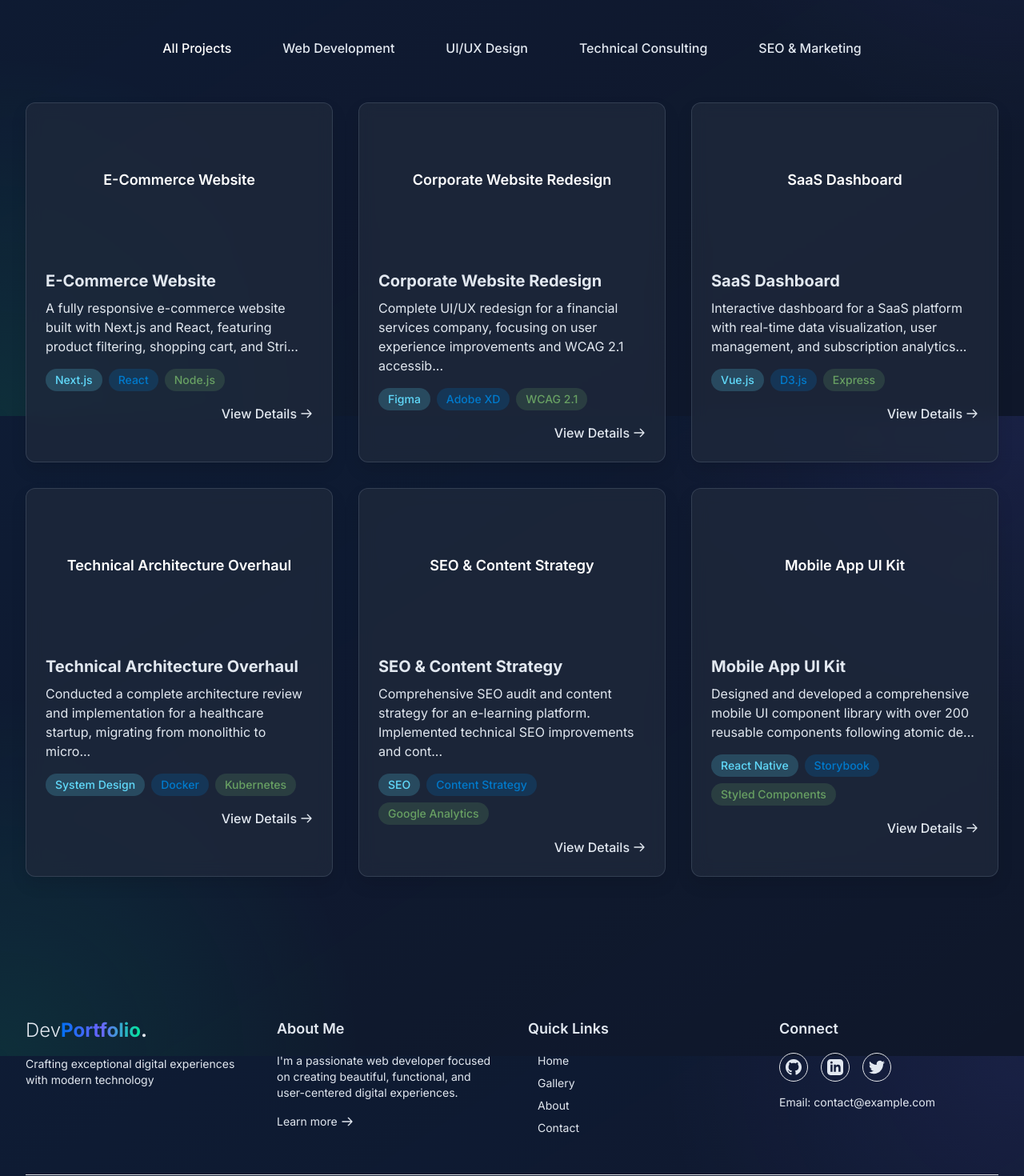
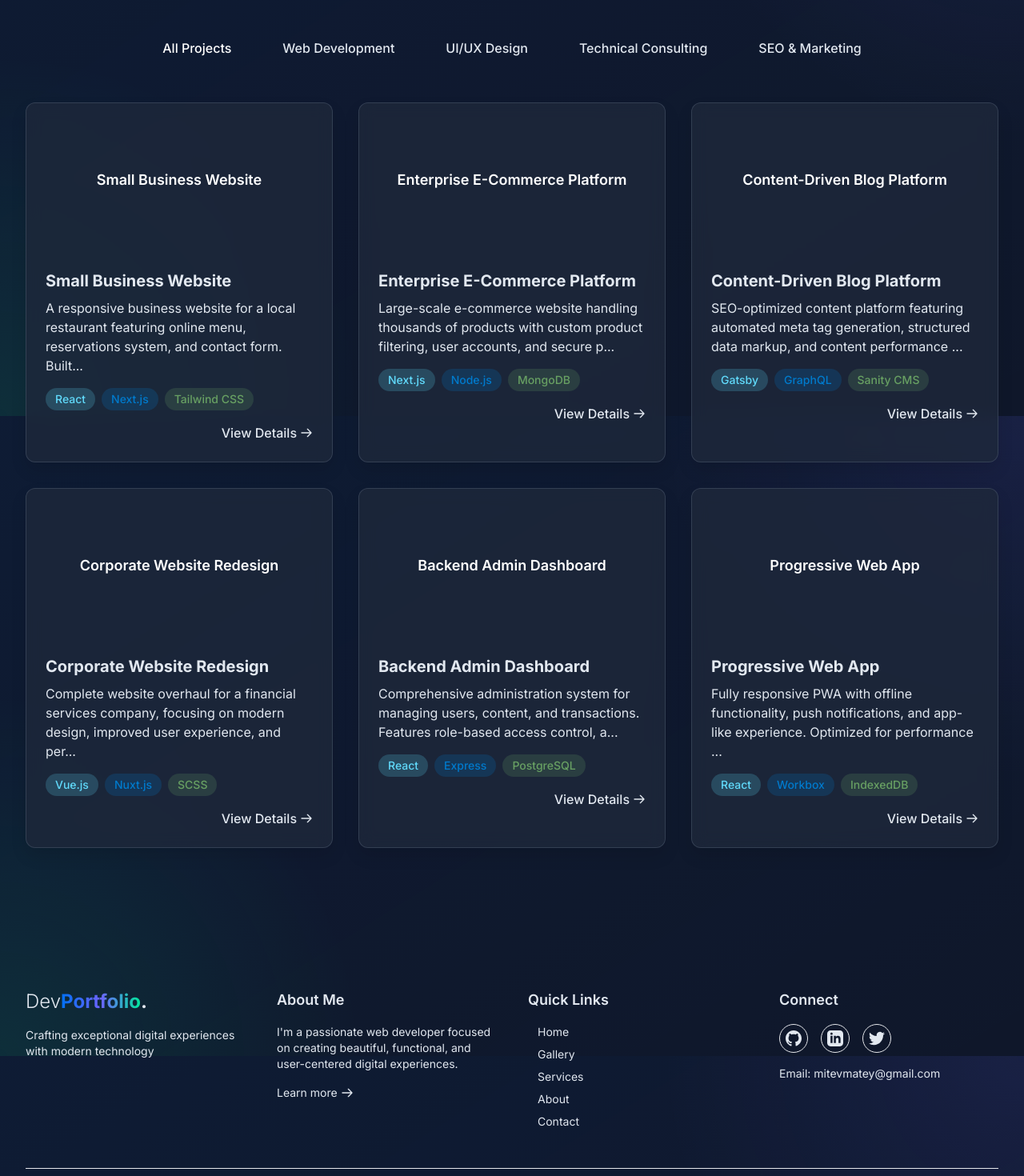
Before and after one commit to DDMitev/personal-portfolio, a Next.js app: page /gallery in a window 1280 px wide. Shown: the part 280-1750 px from the top of the page at 80% size. Built offline with nearby package versions, Linux system fonts and the light colour scheme.

Commit message:
Update web development focus: change all projects to web-based, update email in footer, and add Services page to footer menu

```diff
--- a/src/app/gallery/page.tsx
+++ b/src/app/gallery/page.tsx
@@ -48,63 +48,65 @@ interface MouseClickEvent {
 const sampleProjects: Project[] = [
   {
     id: '1',
-    title: 'E-Commerce Website',
-    description: 'A fully responsive e-commerce website built with Next.js and React, featuring product filtering, shopping cart, and Stripe integration for secure payments. Includes admin dashboard for inventory management.',
+    title: 'Small Business Website',
+    description: 'A responsive business website for a local restaurant featuring online menu, reservations system, and contact form. Built with modern web technologies for optimal performance and SEO.',
     projectType: 'web',
-    technologies: ['Next.js', 'React', 'Node.js', 'MongoDB', 'Stripe'],
-    githubUrl: 'https://github.com/username/ecommerce-platform',
-    liveUrl: 'https://ecommerce-platform.example.com',
+    technologies: ['React', 'Next.js', 'Tailwind CSS', 'Netlify'],
+    githubUrl: 'https://github.com/username/restaurant-website',
+    liveUrl: 'https://restaurant-example.com',
     featured: true,
     order: 1
   },
   {
     id: '2',
-    title: 'Corporate Website Redesign',
-    description: 'Complete UI/UX redesign for a financial services company, focusing on user experience improvements and WCAG 2.1 accessibility compliance. Resulted in 45% increase in conversion rate.',
-    projectType: 'design',
-    technologies: ['Figma', 'Adobe XD', 'WCAG 2.1', 'User Testing'],
-    githubUrl: 'https://github.com/username/finance-ux-redesign',
-    liveUrl: 'https://finance-company.example.com',
+    title: 'Enterprise E-Commerce Platform',
+    description: 'Large-scale e-commerce website handling thousands of products with custom product filtering, user accounts, and secure payment processing. Includes extensive analytics dashboard.',
+    projectType: 'web',
+    technologies: ['Next.js', 'Node.js', 'MongoDB', 'Stripe', 'AWS'],
+    githubUrl: 'https://github.com/username/enterprise-ecommerce',
+    liveUrl: 'https://enterprise-ecommerce.example.com',
     featured: true,
     order: 2
   },
   {
     id: '3',
-    title: 'SaaS Dashboard',
-    description: 'Interactive dashboard for a SaaS platform with real-time data visualization, user management, and subscription analytics. Built with a focus on performance optimization.',
+    title: 'Content-Driven Blog Platform',
+    description: 'SEO-optimized content platform featuring automated meta tag generation, structured data markup, and content performance analytics. Resulted in 200% increase in organic traffic.',
     projectType: 'web',
-    technologies: ['Vue.js', 'D3.js', 'Express', 'PostgreSQL'],
-    githubUrl: 'https://github.com/username/saas-dashboard',
-    featured: false,
+    technologies: ['Gatsby', 'GraphQL', 'Sanity CMS', 'SEO Tools'],
+    githubUrl: 'https://github.com/username/seo-blog-platform',
+    featured: true,
     order: 3
   },
   {
     id: '4',
-    title: 'Technical Architecture Overhaul',
-    description: 'Conducted a complete architecture review and implementation for a healthcare startup, migrating from monolithic to microservices architecture. Reduced server costs by 35% and improved response times by 60%.',
-    projectType: 'consulting',
-    technologies: ['System Design', 'Docker', 'Kubernetes', 'AWS'],
-    githubUrl: 'https://github.com/username/healthcare-architecture',
+    title: 'Corporate Website Redesign',
+    description: 'Complete website overhaul for a financial services company, focusing on modern design, improved user experience, and performance optimization. Includes multilingual support.',
+    projectType: 'web',
+    technologies: ['Vue.js', 'Nuxt.js', 'SCSS', 'i18n'],
+    githubUrl: 'https://github.com/username/corporate-redesign',
+    liveUrl: 'https://corporate-redesign.example.com',
     featured: true,
     order: 4
   },
   {
     id: '5',
-    title: 'SEO & Content Strategy',
-    description: 'Comprehensive SEO audit and content strategy for an e-learning platform. Implemented technical SEO improvements and content optimization that resulted in 250% increase in organic traffic within 6 months.',
-    projectType: 'marketing',
-    technologies: ['SEO', 'Content Strategy', 'Google Analytics', 'Keyword Research'],
-    liveUrl: 'https://learning-platform.example.com',
-    featured: true,
+    title: 'Backend Admin Dashboard',
+    description: 'Comprehensive administration system for managing users, content, and transactions. Features role-based access control, activity logging, and customizable reporting.',
+    projectType: 'web',
+    technologies: ['React', 'Express', 'PostgreSQL', 'JWT Authentication'],
+    githubUrl: 'https://github.com/username/admin-dashboard',
+    featured: false,
     order: 5
   },
   {
     id: '6',
-    title: 'Mobile App UI Kit',
-    description: 'Designed and developed a comprehensive mobile UI component library with over 200 reusable components following atomic design principles. Includes dark mode support and accessibility features.',
-    projectType: 'design',
-    technologies: ['React Native', 'Storybook', 'Styled Components', 'Accessibility'],
-    githubUrl: 'https://github.com/username/mobile-ui-kit',
+    title: 'Progressive Web App',
+    description: 'Fully responsive PWA with offline functionality, push notifications, and app-like experience. Optimized for performance with a perfect Lighthouse score.',
+    projectType: 'web',
+    technologies: ['React', 'Workbox', 'IndexedDB', 'Service Workers'],
+    githubUrl: 'https://github.com/username/progressive-web-app',
+    liveUrl: 'https://pwa-example.com',
     featured: false,
     order: 6
   }
--- a/src/components/Footer.tsx
+++ b/src/components/Footer.tsx
@@ -60,6 +60,12 @@ const Footer = () => {
                 </Link>
               </li>
               <li>
+                <Link href="/services" className="text-foreground-muted hover:text-primary transition-all flex items-center">
+                  <span className="w-1 h-1 bg-primary rounded-full mr-2"></span>
+                  Services
+                </Link>
+              </li>
+              <li>
                 <Link href="/about" className="text-foreground-muted hover:text-primary transition-all flex items-center">
                   <span className="w-1 h-1 bg-primary rounded-full mr-2"></span>
                   About
@@ -113,8 +119,8 @@ const Footer = () => {
               </a>
             </div>
             <p className="text-sm text-foreground-muted">
-              Email: <a href="mailto:contact@example.com" className="text-primary hover:text-primary-dark transition-colors">
-                contact@example.com
+              Email: <a href="mailto:mitevmatey@gmail.com" className="text-primary hover:text-primary-dark transition-colors">
+                mitevmatey@gmail.com
               </a>
             </p>
           </div>
```
